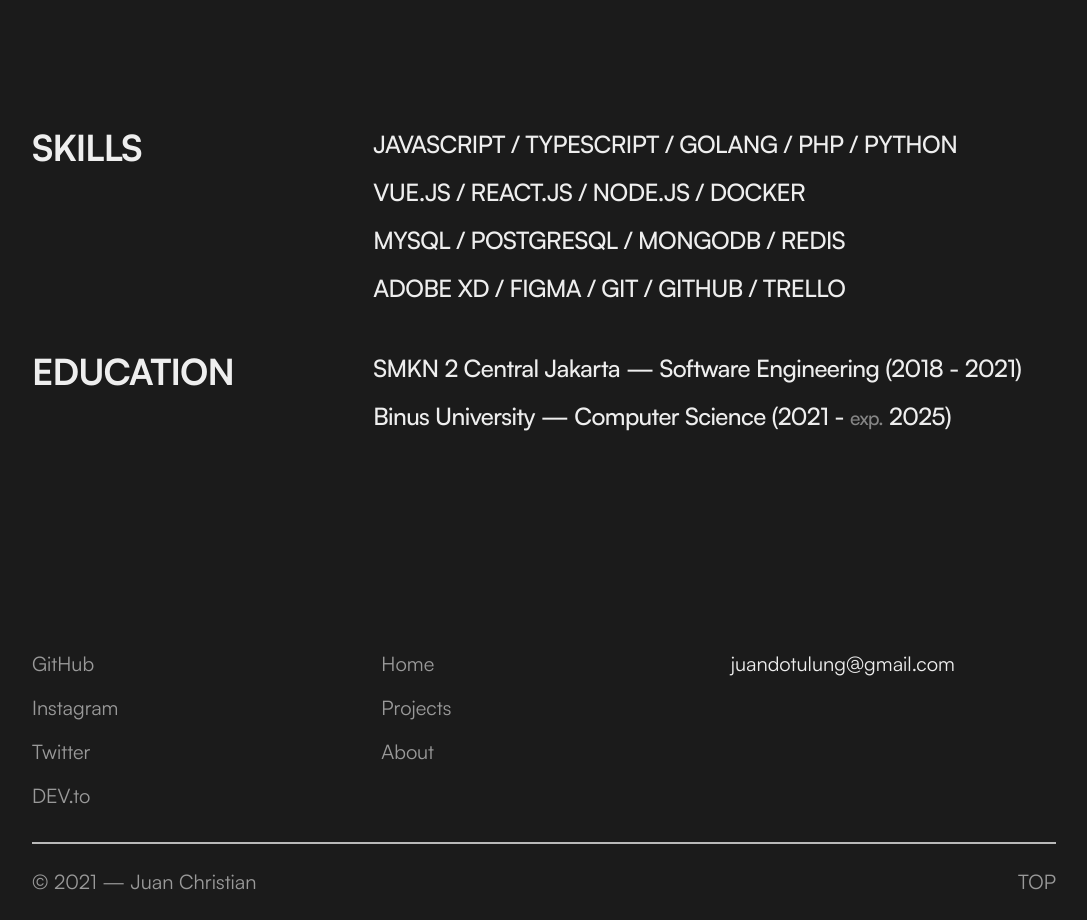
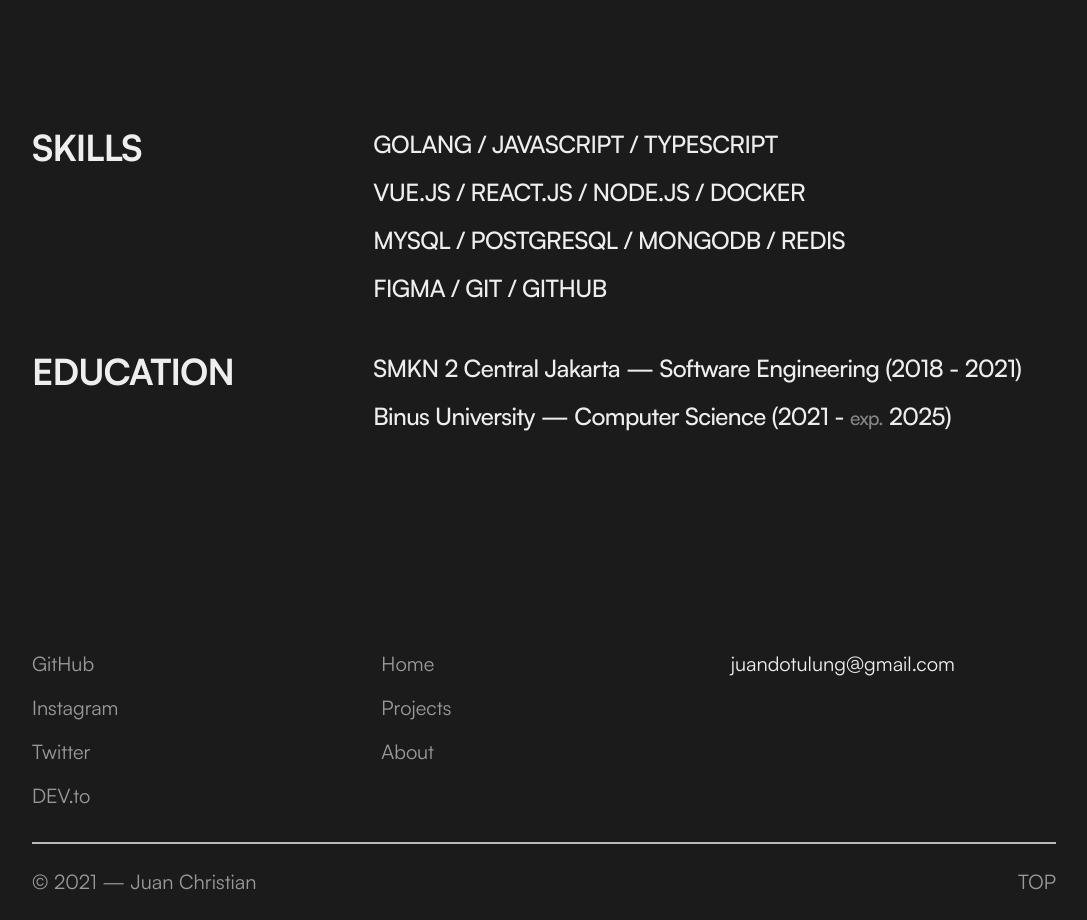
Before and after one commit to HotPotatoC/juanchristian.com, a Next.js app: page / in a window 1280 px wide. Shown: the part 2520-3440 px from the top of the page, without its empty margins (96-1183 px from the left). Built offline with nearby package versions, Linux system fonts and the light colour scheme.

Commit message:
feat: updated toolbelt

```diff
--- a/modules/home/Skills.tsx
+++ b/modules/home/Skills.tsx
@@ -10,7 +10,7 @@ const Toolbelt = () => (
     </div>
     <div className='w-full lg:w-2/3'>
       <p className='font-medium text-2xl tracking-tight mb-4'>
-        JAVASCRIPT / TYPESCRIPT / GOLANG / PHP / PYTHON
+        GOLANG / JAVASCRIPT / TYPESCRIPT
       </p>
       <p className='font-medium text-2xl tracking-tight mb-4'>
         VUE.JS / REACT.JS / NODE.JS / DOCKER
@@ -19,7 +19,7 @@ const Toolbelt = () => (
         MYSQL / POSTGRESQL / MONGODB / REDIS
       </p>
       <p className='font-medium text-2xl tracking-tight'>
-        ADOBE XD / FIGMA / GIT / GITHUB / TRELLO
+        FIGMA / GIT / GITHUB
       </p>
     </div>
   </div>
```
